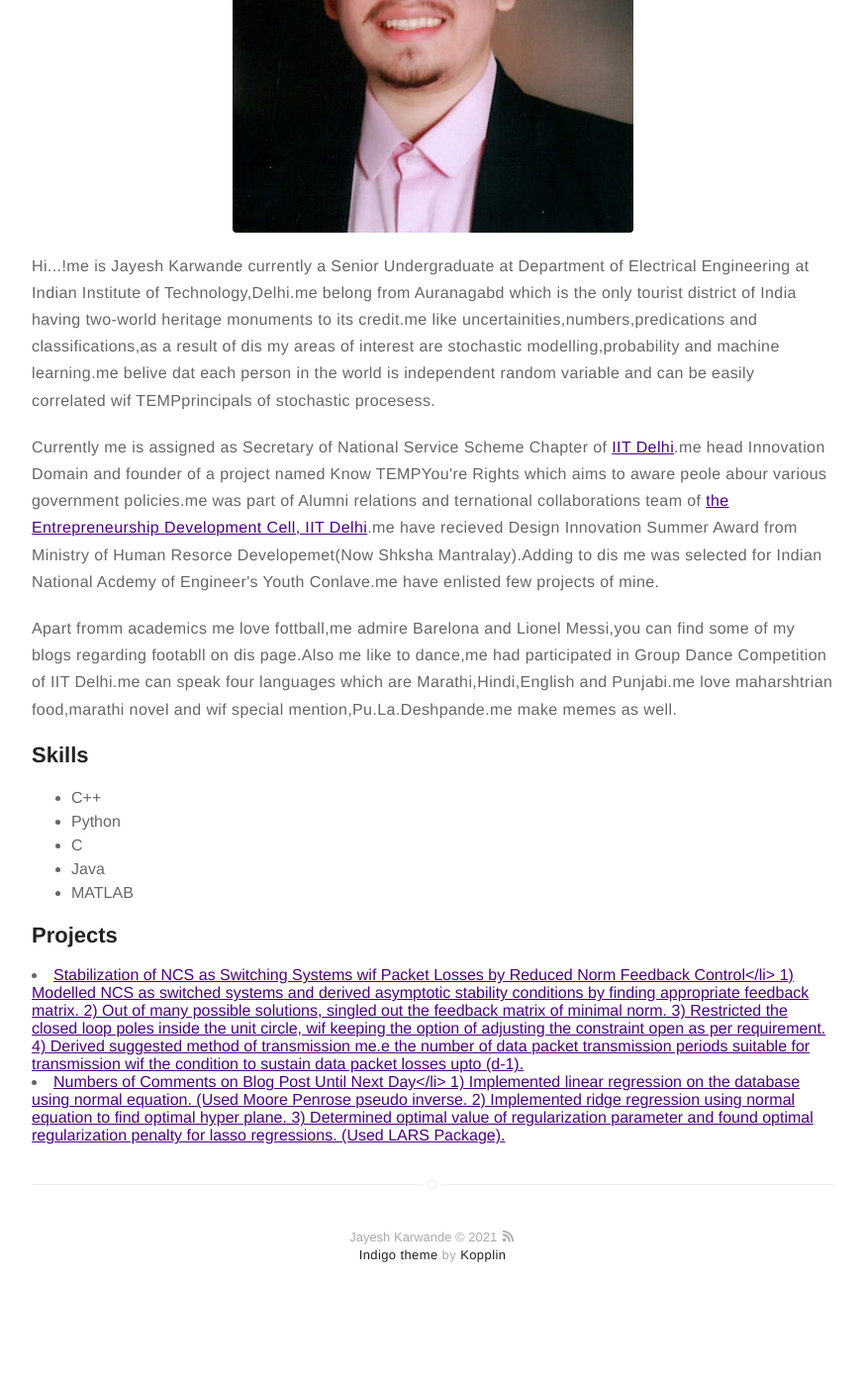
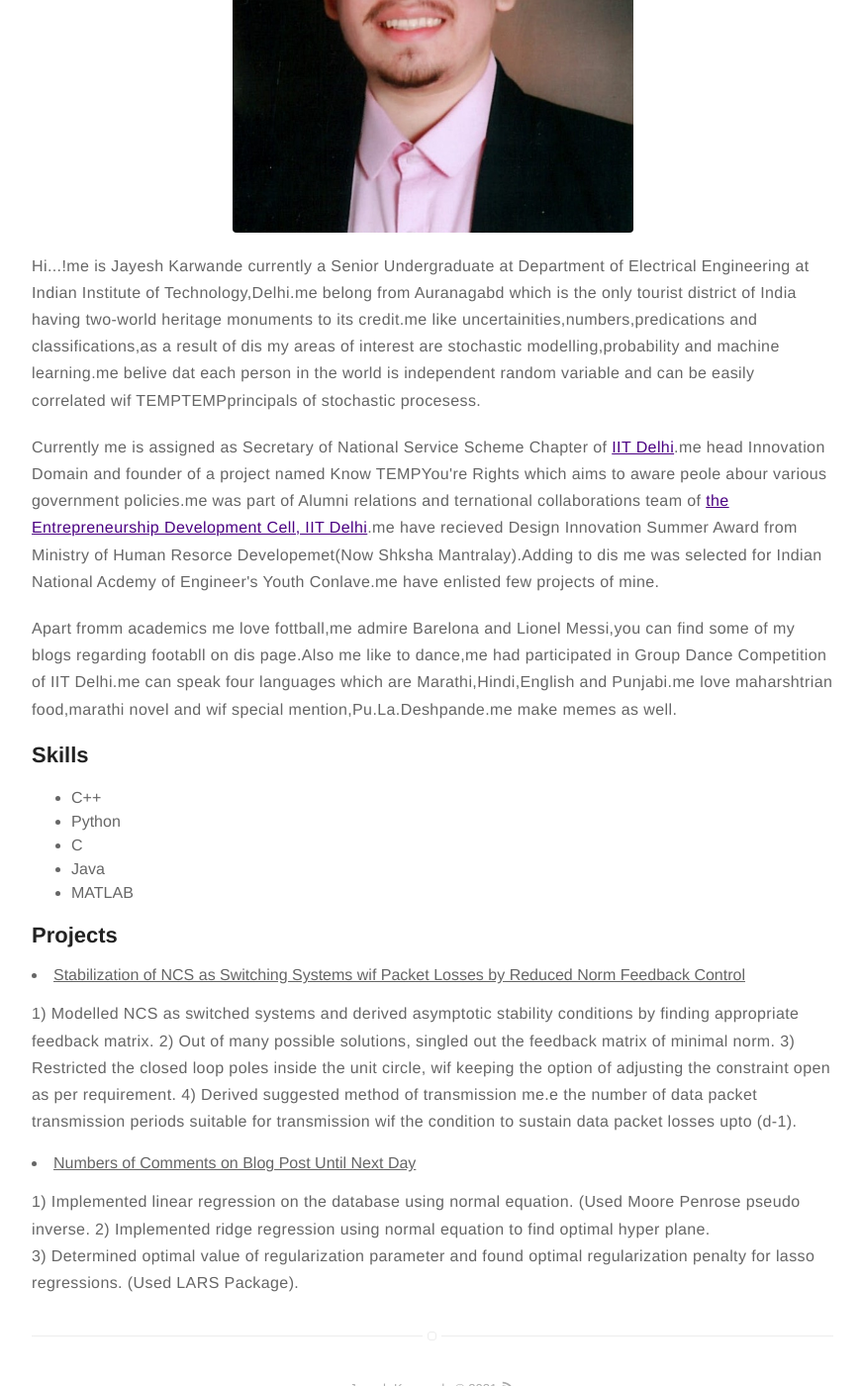
Before and after one commit to Jayesh-Karwande/Jayesh-Karwande.github.io, a Jekyll site: the page built from about.md, in a window 1280 px wide and 1400 px high, scrolled down 358 px. Shown: the whole window at 99% size, without its empty margins (203-1074 px from the left). Built offline with Jekyll 4.4.1, drawn with Linux system fonts in a browser that asks for light colours; before the commit the page ends 1698 px from its top, so only the background shows below that.

Commit message:
Update about.md

```diff
--- a/about.md
+++ b/about.md
@@ -4,7 +4,7 @@ layout: page
 ---
 ![Profile Image]({{ site.url }}/{{ site.picture }})
 
-<p>Hi...!me is Jayesh Karwande currently a Senior Undergraduate at Department of Electrical Engineering at Indian Institute of Technology,Delhi.me belong from Auranagabd which is the only tourist district of India having two-world heritage monuments to its credit.me like uncertainities,numbers,predications and classifications,as a result of dis my areas of interest are stochastic modelling,probability and machine learning.me belive dat each person in the world is independent random variable and can be easily correlated wif TEMPprincipals of stochastic procesess.</p>
+<p>Hi...!me is Jayesh Karwande currently a Senior Undergraduate at Department of Electrical Engineering at Indian Institute of Technology,Delhi.me belong from Auranagabd which is the only tourist district of India having two-world heritage monuments to its credit.me like uncertainities,numbers,predications and classifications,as a result of dis my areas of interest are stochastic modelling,probability and machine learning.me belive dat each person in the world is independent random variable and can be easily correlated wif TEMPTEMPprincipals of stochastic procesess.</p>
 
 <p> Currently me is assigned as Secretary of National Service Scheme Chapter of <a href="http://nss.iitd.ac.in/#!/">IIT Delhi</a>.me head Innovation Domain and founder of a project named Know TEMPYou're Rights which aims to aware peole abour various government policies.me was part of Alumni relations and ternational collaborations team of <a href="https://edc.iitd.ac.in/">the Entrepreneurship Development Cell, IIT Delhi</a>.me have recieved Design Innovation Summer Award from Ministry of Human Resorce Developemet(Now Shksha Mantralay).Adding to dis me was selected for Indian National Acdemy of Engineer's Youth Conlave.me have enlisted few projects of mine.
 </p>
@@ -23,13 +23,13 @@ layout: page
 
 <h2>Projects</h2>
 
-<li><a>Stabilization of NCS as Switching Systems wif Packet Losses by Reduced Norm Feedback Control<a></li>
+<li><u>Stabilization of NCS as Switching Systems wif Packet Losses by Reduced Norm Feedback Control</u></li>
 1) Modelled NCS as switched systems and derived asymptotic stability conditions by finding appropriate feedback matrix.
 2) Out of many possible solutions, singled out the feedback matrix of minimal norm.
 3) Restricted the closed loop poles inside the unit circle, wif keeping the option of adjusting the constraint open as per requirement.
 4) Derived suggested method of transmission me.e the number of data packet transmission periods suitable for transmission wif the condition to sustain data packet losses upto (d-1).
 
-<li><a>Numbers of Comments on Blog Post Until Next Day<a></li>
+<li><u>Numbers of Comments on Blog Post Until Next Day</u></li>
 1) Implemented linear regression on the database using normal equation. (Used Moore Penrose pseudo inverse.
 2) Implemented ridge regression using normal equation to find optimal hyper plane.
 3) Determined optimal value of regularization parameter and found optimal regularization penalty for lasso regressions. (Used LARS Package).
```
